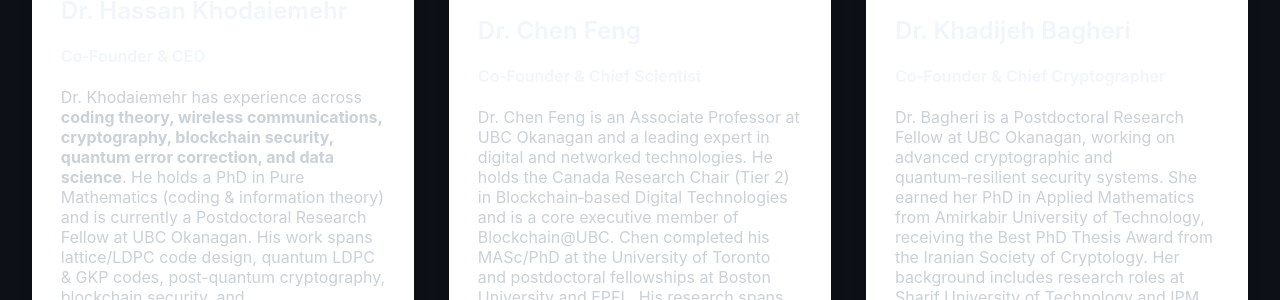
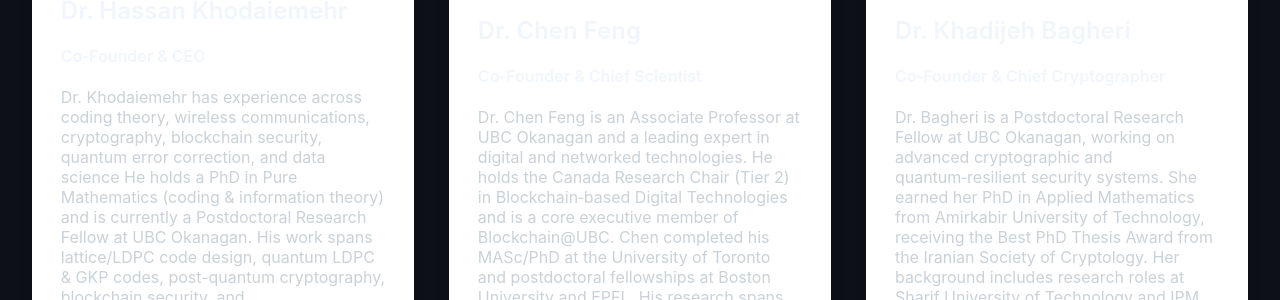
Before and after one commit to hassankhodaiemehr/qtransitionlabs, a Jekyll site: the page built from team.md, in a window 1280 px wide. Shown: the part 395-695 px from the top of the page. Built offline with Jekyll 4.4.1, drawn with Linux system fonts in a browser that asks for light colours; some of the changed text lies outside the part shown.

```diff
--- a/team.md
+++ b/team.md
@@ -67,7 +67,7 @@ title: Our Team
 
   <p>
   Dr. Khodaiemehr has experience across
-  <strong>coding theory, wireless communications, cryptography, blockchain security, quantum error correction, and data science</strong>.
+  coding theory, wireless communications, cryptography, blockchain security, quantum error correction, and data science
   He holds a PhD in Pure Mathematics (coding & information theory) and is currently a
   Postdoctoral Research Fellow at UBC Okanagan. His work spans lattice/LDPC code design,
   quantum LDPC & GKP codes, post-quantum cryptography, blockchain security, and privacy‑preserving protocols.
```
